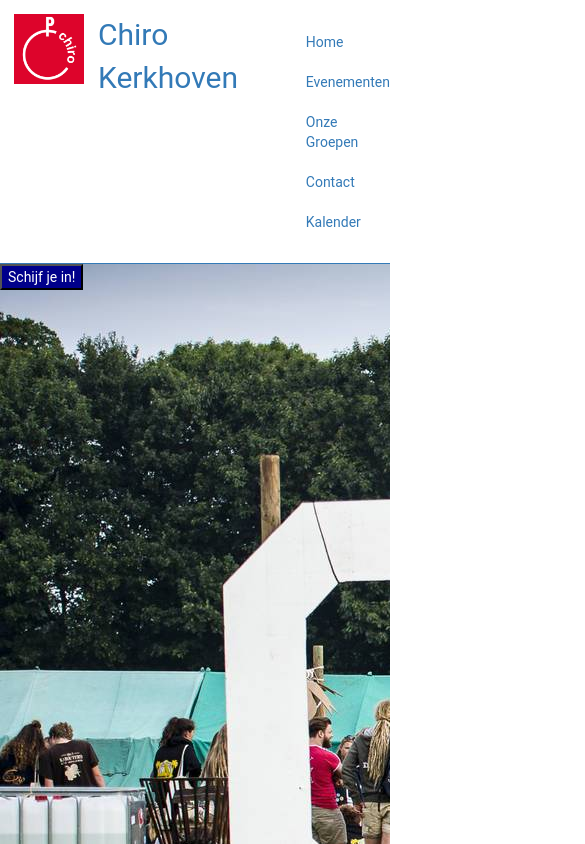
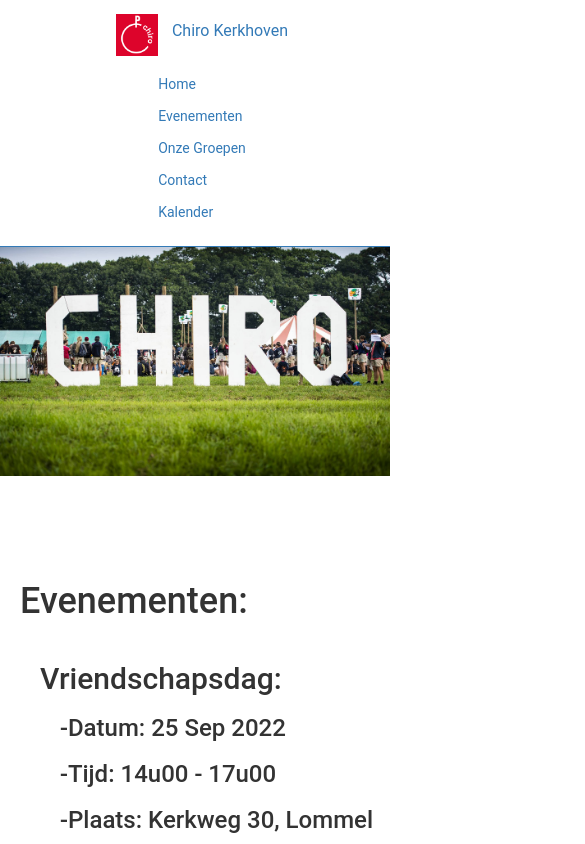
Before and after one commit to ChiroKerkhoven/ChiroKerkhoven.github.io, an Angular app: page / in a window 390 px wide. Shown: the top 844 px of the page, 585 px wide, since content can reach past the window. Built offline with nearby package versions, Linux system fonts and the light colour scheme.

Commit message:
made mediaquery for smaller screens

```diff
--- a/src/app/app.component.css
+++ b/src/app/app.component.css
@@ -2,6 +2,11 @@
     display: flex;
     flex-direction: row;
     column-gap: 1em;
+}
+
+.logoAndName{
+    display: flex;
+    flex-direction: row;
 }
 
  .buttonHomePage{
@@ -13,9 +18,8 @@
      background-color: darkblue;
  }
 
-.home {
-    background-image: url("/assets/images/chiroBanner.jpg");
-    height: 100vh;
+#backgroundHome{
+    width: 100%;
 }
 
 .navWrapper {
@@ -94,11 +98,11 @@
 }
 
 input {
-    width: 90em;
+    width: 90%;
 }
 
 textarea {
-    width: 90em;
+    width: 90%;
     height: 30em;
 }
 
@@ -128,7 +132,7 @@
     display: flex;
     flex-direction: row;
     justify-content: end;
-    margin-right: 3em;
+    margin-right: 10%;
 }
 
 .kalenderWrapper {
@@ -139,3 +143,31 @@
 .kalenderContent {
     margin-left: 1em;
 }
+
+@media only screen and (max-width: 810px) {
+    ul li {
+        height: 2.3em;
+    }
+
+    .nav {
+        display: flex;
+        flex-direction: column;
+    }
+
+    .sticky-nav {
+        display: flex;
+        flex-direction: column;
+        align-items: center;
+        justify-content: center;
+    }
+
+    .chiroName {
+        margin-top: 0.4em;
+        font-size: 16px;
+    }
+
+    #chiroLogo{
+        width: 3em;
+        height: 3em;
+    }
+}
--- a/src/app/app.component.html
+++ b/src/app/app.component.html
@@ -1,9 +1,10 @@
-<body>
 <div class="homePageWrapper">
     <div class="navWrapper">
         <div class="sticky-nav">
+            <div class="logoAndName">
                 <img id="chiroLogo" class="chiroLabel" src="../assets/images/chiro.png" alt="Ons Chiro Logo">
                 <p class="chiroName"> Chiro Kerkhoven</p>
+            </div>
             <ul class="nav navbar-nav">
                 <li><a href="#">Home</a></li>
                 <li><a href="#evenementen">Evenementen</a></li>
@@ -13,10 +14,9 @@
             </ul>
         </div>
     </div>
+
     <div class="home">
-            <div class="buttonWrapper">
-                <button class="buttonHomePage">Schijf je in!</button>
-            </div>
+        <img id="backgroundHome" src="../assets/images/chiroBanner.jpg">
     </div>
 
     <div class="evenementenWrapper">
@@ -169,4 +169,3 @@
         </div>
     </div>
 </div>
-</body>
```
Lines whose indentation alone changed are shown as unchanged.
